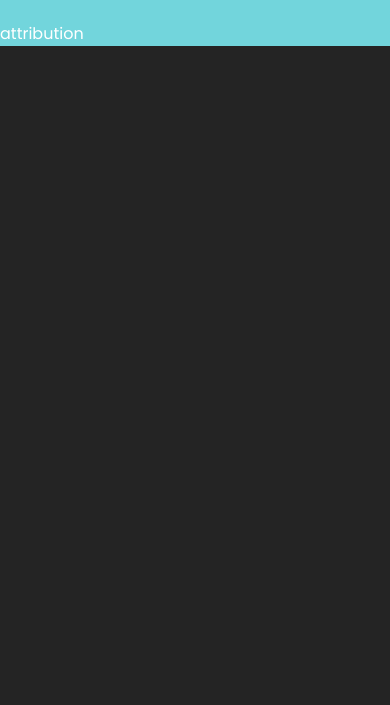
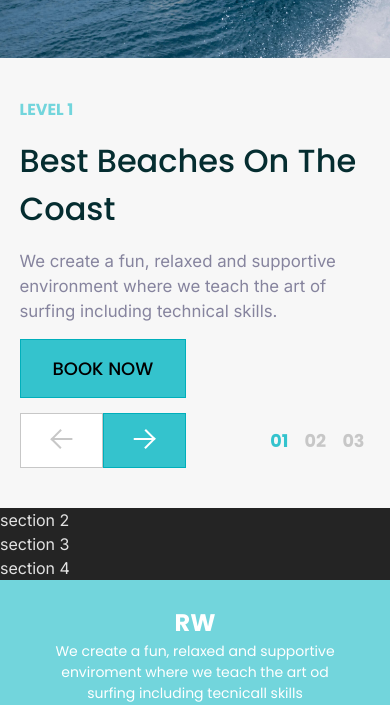
Before and after one commit to GeraAlcantara/surfLanding, a website built with Vite: page index.html in a window 390 px wide. Shown: the part 772-1477 px from the top of the page. Before the commit the page ends 844 px from the top, so only its background shows below. Built offline with nearby package versions, Linux system fonts and the light colour scheme.

Commit message:
feat: add content and styles to section 1

```diff
--- a/index.html
+++ b/index.html
@@ -80,7 +80,45 @@
         <!-- Hero Banner end -->
       </header>
       <!-- Add Section 1 -->
-      <section>section 1</section>
+      <section class="s1__container">
+        <div class="s1__img"></div>
+
+        <div class="s1__ticontainer">
+          <div class="s1__textinfo">
+            <h4>LEVEL 1</h4>
+            <h2>Best Beaches On The Coast</h2>
+            <p>We create a fun, relaxed and supportive environment where we teach the art of surfing including technical skills.</p>
+
+            <button class="s1__f-btn">BOOK NOW</button>
+
+            <div class="s1__s-btn">
+              <div class="s1__sg-btn--arrows">
+                <button disabled>
+                  <svg width="31" height="30" viewBox="0 0 31 30" fill="none" xmlns="http://www.w3.org/2000/svg">
+                    <path d="M5.47956 14H26.3761V16H5.47956V14Z" fill="#C7C7C7"/>
+                    <path d="M14.168 25L4.3761 15.1427L5.78093 13.7285L15.5728 23.5858L14.168 25Z" fill="#C7C7C7"/>
+                    <path d="M15.851 6.41421L5.78417 16.5483L4.37934 15.1341L14.4462 5L15.851 6.41421Z" fill="#C7C7C7"/>
+                  </svg>
+                </button>
+                <button>
+                  <svg width="31" height="30" viewBox="0 0 31 30" fill="none" xmlns="http://www.w3.org/2000/svg">
+                    <rect x="4.74988" y="14" width="19.9662" height="2" fill="white"/>
+                    <rect width="13.9286" height="1.99831" transform="matrix(0.706509 0.707704 -0.706509 0.707704 16.9092 5)" fill="white"/>
+                    <rect width="14.3197" height="1.99831" transform="matrix(0.706509 -0.707704 0.706509 0.707704 15.2178 23.5858)" fill="white"/>
+                  </svg>
+                </button>
+              </div>
+
+              <div class="s1__sg-btn--numbers">
+                <button>01</button>
+                <button>02</button>
+                <button>03</button>
+              </div>
+
+            </div>
+          </div>
+        </div>
+      </section>
       <!-- Add Section 1 -->
 
       <!-- Add Section 2 Intructor -->
--- a/style.css
+++ b/style.css
@@ -378,3 +378,247 @@ header {
   }
 }
 /* ------------------------- */
+
+/* Issue #16: Add Section 1 */
+
+.s1__container {
+  margin: 0 auto;
+  display: flex;
+  width: 80vw;
+  background-color: #f7f7f7;
+  justify-content: center;
+  font-family: var(--f-family-primaria);
+}
+
+.s1__img {
+  display: flex;
+  width: 538px;
+  flex-shrink: inherit;
+  background-image: url(./public/img/seccion1/photo-1.jpg);
+  background-position: center;
+  background-size: cover;
+  background-repeat: no-repeat;
+}
+
+.s1__ticontainer {
+  display: flex;
+  height: 750px;
+  max-width: 538px;
+  align-items: center;
+}
+
+.s1__textinfo {
+  display: flex;
+  flex-direction: column;
+  flex-wrap: wrap;
+  max-width: 50vw;
+  margin: 0 3vw;
+  gap: 40px;
+}
+
+.s1__textinfo h4 {
+  color: var(--clr-primario-500);
+  margin: 0;
+}
+
+.s1__textinfo h2 {
+  color: var(--clr-secundario-900);
+  font-weight: 500;
+  font-size: 40px;
+  margin: 0;
+}
+
+.s1__textinfo p {
+  color: var(--clr-secundario-300);
+  font-family: Inter, sans-serif;
+  margin: 0;
+}
+
+/* Book Now button */
+.s1__f-btn {
+  background-color: var(--clr-primario-700);
+  border: 1px solid var(--clr-primario-900);
+  font-size: 14px;
+  font-weight: 500;
+  padding: 15px 32px;
+  font-family: var(--f-family-primaria);
+  max-width: fit-content;
+}
+
+.s1__f-btn:hover{
+  background-color: var(--clr-primario-500);
+  border: 1px solid var(--clr-primario-900);
+}
+
+.s1__f-btn:focus{
+  background-color: var(--clr-primario-700);
+  border: 3px solid var(--clr-primario-900);
+}
+
+.s1__f-btn:disabled {
+  background-color: var(--clr-neutro-300);
+  border: 1px solid var(--clr-neutro-500);
+}
+
+.s1__s-btn {
+  display: flex;
+  justify-content: flex-start;
+  align-items: center;
+}
+
+.s1__sg-btn--arrows {
+  display: inherit;
+  margin-right: 3vw;
+}
+
+/* Arrow Buttons */
+.s1__sg-btn--arrows button{
+  border: 1px solid var(--clr-primario-900);
+  background-color: var(--clr-primario-700);
+  padding: 10px 20px;
+}
+
+.s1__sg-btn--arrows button:hover{
+  border: 1px solid var(--clr-primario-900);
+  background-color: var(--clr-primario-500);
+}
+
+.s1__sg-btn--arrows button:focus{
+  background-color: var(--clr-primario-700);
+  border: 3px solid var(--clr-primario-900);
+}
+
+.s1__sg-btn--arrows button:disabled {
+  background-color: var(--clr-neutro-300);
+  border: 1px solid var(--clr-neutro-500);
+}
+
+/* Number Buttons */
+.s1__sg-btn--numbers button{
+  background: none;
+  color: var(--clr-neutro-500);
+  border: none;
+  font-size: 16px;
+  font-family: var(--f-family-primaria);
+  font-weight: 700;
+}
+
+.s1__sg-btn--numbers button:first-child {
+  color: var(--clr-primario-700);
+}
+
+@media screen and (max-width: 992px) {
+  .s1__container {
+    width: 100vw;
+    justify-content: space-evenly;
+  }
+
+  .s1__ticontainer {
+    height: 500px;
+    min-width: auto;
+  }
+
+  .s1__img {
+    display: flex;
+    width: 50vw;
+  }
+
+  .s1__textinfo {
+    max-width: 50vw;
+    margin: 0 2vw;
+    gap: 10px;
+  }
+
+  .s1__sg-btn--arrows {
+    margin-right: 2vw;
+  }
+}
+
+@media screen and (max-width: 768px) {
+  .s1__container {
+    width: 100vw;
+    justify-content: space-evenly;
+    align-items: center;
+    flex-direction: column;
+    height: 100vh;
+  }
+
+  .s1__ticontainer {
+    display: flex;
+    width: 100vw;
+    height: 50vh;
+  }
+
+  .s1__img {
+    display: flex;
+    width: 100vw;
+    height: 45vh;
+  }
+
+  .s1__textinfo {
+    height: 45vh;
+    width: 100vw;
+    margin: 0 auto;
+    display: flex;
+    flex-direction: column;
+    flex-wrap: wrap;
+    max-width: 90vw;
+    justify-content: space-evenly;
+  }
+
+  .s1__textinfo h4 {
+    font-size: 1rem;
+  }
+
+  .s1__textinfo h2 {
+    font-size: 2rem;
+  }
+
+  .s1__textinfo p {
+    font-size: 1.05rem;
+  }
+
+  .s1__f-btn {
+    font-size: 18px;
+  }
+
+  .s1__s-btn {
+    justify-content: space-between;
+  }
+
+  .s1__sg-btn--arrows button {
+    padding: 10px 25px;
+  }
+
+  .s1__sg-btn--numbers button{
+    font-size: 1.1rem;
+  }
+}
+
+@media screen and (max-width: 375px) {
+  .s1__textinfo h4 {
+    font-size: 0.8rem;
+  }
+
+  .s1__textinfo h2 {
+    font-size: 1.3rem;
+  }
+
+  .s1__textinfo p {
+    font-size: 0.8rem;
+  }
+
+  .s1__f-btn {
+    font-size: 13px;
+  }
+
+  .s1__sg-btn--arrows button {
+    padding: 8px 18px;
+  }
+
+  .s1__sg-btn--numbers button{
+    font-size: 1rem;
+  }
+}
+
+/* --------------------------------- */
```
